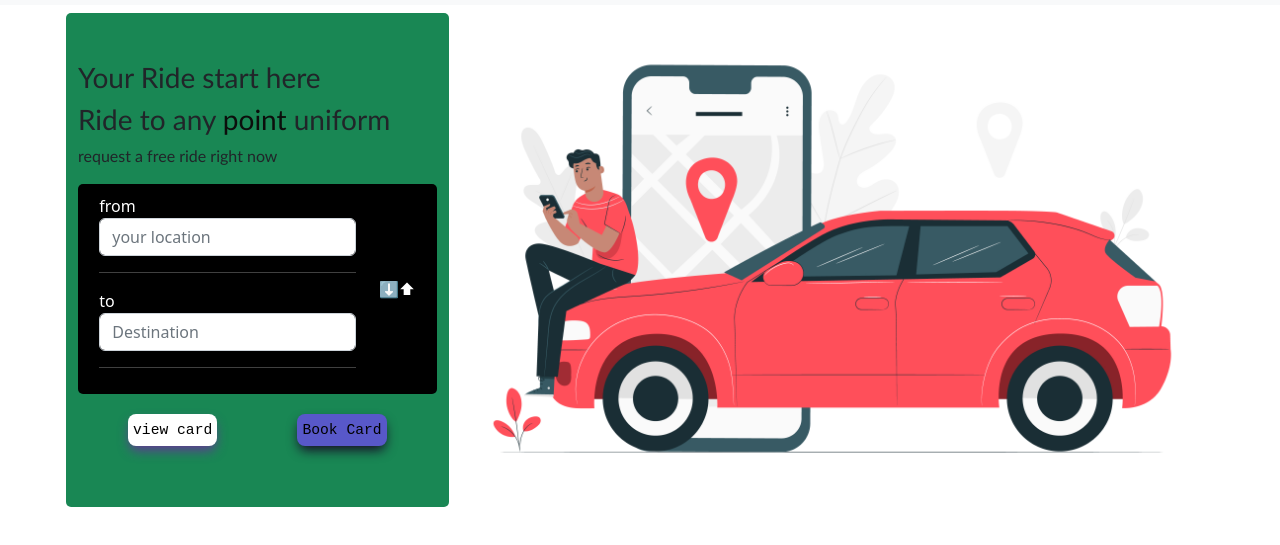
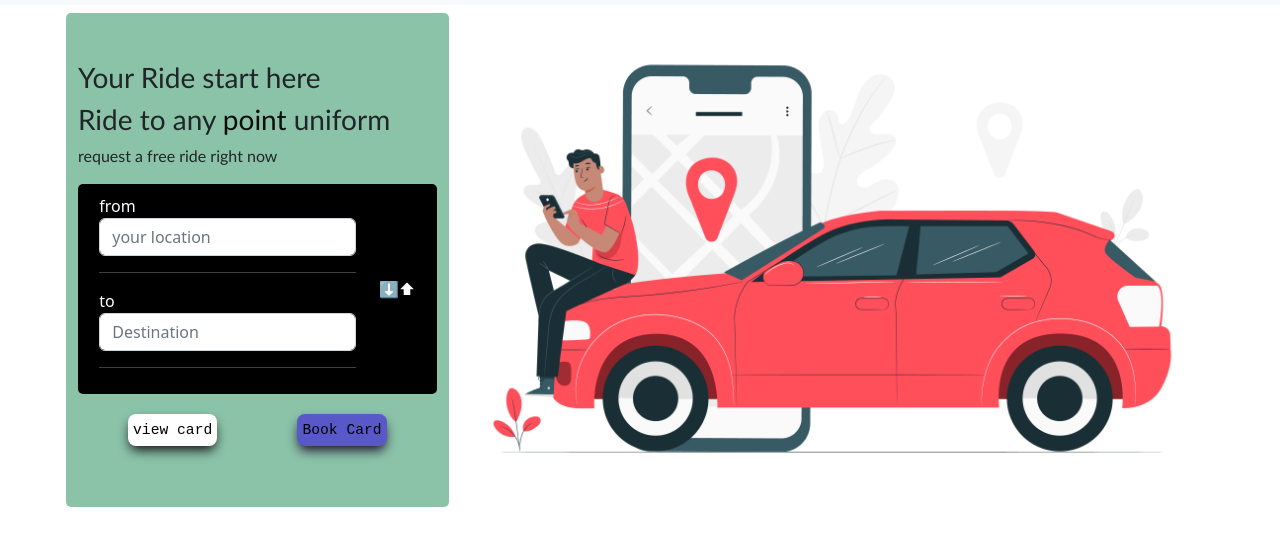
Before and after one commit to ashiquemhd63/CabWithHandlebars, a plain HTML site: page index.html in a window 1280 px wide. Shown: the part 51-596 px from the top of the page. Drawn offline with Linux system fonts and the light colour scheme.

Commit message:
modified

```diff
--- a/index.html
+++ b/index.html
@@ -52,7 +52,7 @@
 
             </div>
             <div class="row mt-3 ">
-                <div class="col-4 bg-success pt-5 " style="border-radius: 5px;">
+                <div class="col-4 bg-success bg-opacity-50 pt-5 " style="border-radius: 5px;">
                     <div class="caption">
                         <h3>Your Ride start here</h3>
                     <h3>Ride to any <span style="color: rgb(12, 14, 12);">point</span>  uniform</h3>
--- a/style.css
+++ b/style.css
@@ -25,7 +25,7 @@
     background: white;
     padding: 5px;
     font-family: 'Courier New', Courier, monospace;
-    box-shadow: rebeccapurple 0px 6px 12px -2px;
+    box-shadow: rgb(16, 14, 17) 0px 6px 12px -2px;
     border-radius: 8px;
     display: flex;
     margin: 10px;
```
